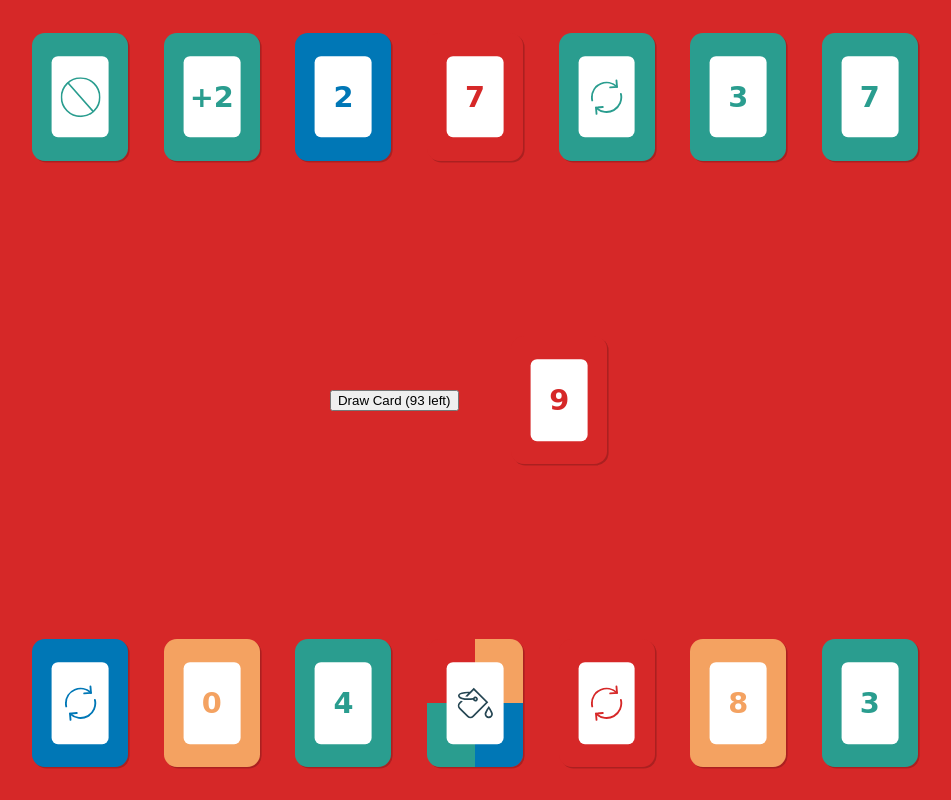
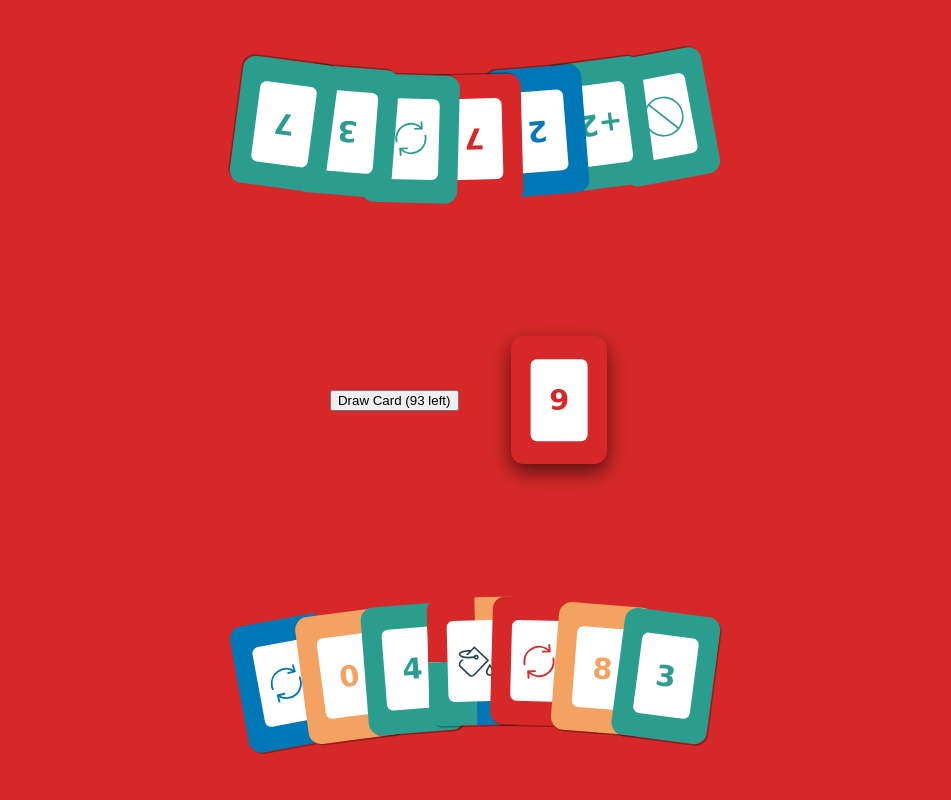
Before and after one commit to HmmamBabiKhouja/UNO, a React (Vite) app: page / in a window 1280 px wide. Shown: the whole page, without its empty margins (165-1116 px from the left). Built offline with nearby package versions, Linux system fonts and the light colour scheme.

Commit message:
feat: implement Hand component for card display; enhance Board and Game components for better card management

```diff
--- a/src/component/Board.jsx
+++ b/src/component/Board.jsx
@@ -10,10 +10,12 @@ export default function Board({ drawPile, discardPile, topCard, drawCard }){
             </div>
             <div className="discard-pile">
                 {topCard && (
-                    <Card
+                    <div className="discard-card">
+                        <Card
                         color={topCard.color}
                         value={topCard.value}
-                    />
+                        />
+                    </div>
                 )}
             </div>
         </div>
--- a/src/component/Hand.jsx
+++ b/src/component/Hand.jsx
@@ -0,0 +1,34 @@
+import Card from "./Card"
+
+export default function Hand({ cards, className, onCardClick }) {
+  return (
+    <div className={` ${className}`}>
+      {cards.map((card, index) => {
+        const middle = cards.length/2;
+
+        const rotation = (index - middle) * 3; // angle
+        const offset = (index - middle) * 65 + 32.5; // spacing, adjusted to center
+        const yOffset = Math.abs(index - middle) * 5;
+
+        return (
+          <div
+            key={index}
+            className="card-wrapper"
+            style={{
+              position: 'absolute',
+              left: `calc(50% + ${offset}px)`,
+              top: `calc(50% + ${yOffset}px)`,
+              transform: `translate(-50%, -50%) rotate(${rotation}deg)`
+            }}
+          >
+            <Card
+              color={card.color}
+              value={card.value}
+              onClick={()=> onCardClick(card, index)}
+            />
+          </div>
+        );
+      })}
+    </div>
+  );
+}
--- a/src/game.jsx
+++ b/src/game.jsx
@@ -4,6 +4,7 @@ import Card from "./component/Card"
 import Board from "./component/Board"
 import _default from "eslint-plugin-react-refresh";
 import ColorPicker from "./component/ColorPicker";
+import Hand from "./component/Hand"
 
 
 export default function Game(){
@@ -44,7 +45,6 @@ export default function Game(){
         setCurrentColor(color)
         setShowPicker(false)
         setBackGroundColor(color)
-
     }
 
     const removeWildBeggin =(card, pile)=>{
@@ -60,9 +60,6 @@ export default function Game(){
     const playCard =(card, index, hand)=>{
 
         const topCard = discardPile[discardPile.length-1]
-        console.log("on the pile "+"  "+topCard.color+topCard.value)
-        console.log("current color "+"  "+ currentColor)
-        console.log("card to play "+ card.color+"  "+ card.value)
 
         if(card.color === currentColor ||
             card.value === topCard.value ||
@@ -75,21 +72,33 @@ export default function Game(){
                     return; // not your turn
                 }
 
+                if(card.value===topCard.value){
+                    setCurrentColor(card.color)
+                    setBackGroundColor(card.color)
+                }// update current color when cards played by value
+
                 setDiscardPile(prev => [...prev, card])
                 // Handle special cards
-                if(card.color === "wild" || card.value === "+4"){
+                if(card.color === "wild"){
                     setShowPicker(true)
                 }
-                if(card.value === "+4"){
+
+                if(card.value === "+4"||card.value==="+2"){
+                    const cardsToAdd = parseInt(card.value, 10)
                     // Draw 4 cards for the opponent
-                    const cardsToDraw = drawPile.slice(-4);
-                    setDrawPile(prev => prev.slice(0, -4));
+                    const cardsToDraw = drawPile.slice(-cardsToAdd);
+                    setDrawPile(prev => prev.slice(0, -cardsToAdd));
                     if(hand === "player"){
                         setCompHand(prev => [...prev, ...cardsToDraw]);
                     }else{
                         setPlayerHand(prev => [...prev, ...cardsToDraw]);
                     }
                 }
+
+                if(card.value === "skip") return
+                //this is temp unitll making it 4 players
+                if(card.value === "reverse") return
+
                 // Switch turns
                 setIsPlayerTurn(prev => !prev);
             }
@@ -102,8 +111,8 @@ export default function Game(){
         }
 
         const newCard = drawPile[drawPile.length-1]
+        setDrawPile(prev => prev.slice(0, -1))
 
-        setDrawPile(prev => prev.slice(0, -1))
         if(isPlayerTurn){
             setPlayerHand(prev=>[...prev, newCard])
             setIsPlayerTurn(false); // end turn after drawing
@@ -118,32 +127,22 @@ export default function Game(){
     return (
         <div className={`game background-${backGroundColor}`}>
             {showPicker && <ColorPicker onPick={handleColorPicker}/>}
-            <div className="hand comp-hand">
-                {compHand.map((card, index)=>(
-                    <Card
-                        key={`${card.color}-${card.value}-${index}`}
-                        color={card.color}
-                        value={card.value}
-                        onClick ={ ()=> playCard(card, index, "computer")}
-                    />
-                ))}
-            </div>
+            <Hand
+                className="hand comp-hand"
+                cards={compHand}
+                onCardClick={(card, index)=> playCard(card, index,"computer" )}
+            />
             <Board
                 drawPile={drawPile}
                 discardPile={discardPile}
                 topCard={topCard}
                 drawCard={drawCard}
             />
-            <div className="hand player-hand">
-                {playerHand.map((card, index)=>(
-                    <Card
-                    key={`${card.color}-${card.value}-${index}`}
-                    color={card.color}
-                    value={card.value}
-                    onClick ={ ()=> playCard(card, index, "player")}
-                    />
-                ))}
-            </div>
+            <Hand
+                className="hand player-hand"
+                cards={playerHand}
+                onCardClick={(card, index)=> playCard(card, index, "player")}
+            />
         </div>
 
     )
--- a/src/index.css
+++ b/src/index.css
@@ -11,7 +11,6 @@ body{
   --white: #f0f0f0;
 }
 
-
 body,
 html{
   margin: 0;
@@ -21,7 +20,7 @@ html{
   font-family: "Comic Sans MS", "Comic Sans", cursive;
   /* color: rgba(255, 255, 255, 0.87); */
   background-color: var(--white);
-
+  overflow: hidden;
 }
 
 :root {
@@ -35,7 +34,7 @@ html{
   height: 8rem;
   border-radius: 0.8rem;
   margin: 0.8rem;
-  box-shadow: 0.1rem 0.1rem rgba(0,0,0,0.2);
+  box-shadow: 0.1rem 0.1rem rgba(0,0,0,0.3);
   color: white;
   font-size: 1.5rem;
 
@@ -51,6 +50,7 @@ html{
 
 .card:hover{
   transform: translateY(-1rem);
+  box-shadow: 0 10px 20px rgba(0,0,0,0.5);
 }
 
 .card-content{
@@ -146,14 +146,27 @@ html{
   justify-content: center;
   align-items: center;
   gap:40px;
+}
+
+.discard-pile .card{
+  box-shadow: 0 8px 20px rgba(0,0,0,0.6);
+    /* box-shadow: 0 10px 20px rgba(0,0,0,0.5); */
 
 }
 
+.discard-pile .card:hover {
+  transform: none;
+}
+
 .hand{
-  display: flex;
-  justify-content: center;
-  gap: 10px;
-  align-self: center;
+  position: relative;
+  height: 200px;
+  width: 100%;
+  transform: translate(0,-50px)
+}
+
+.comp-hand{
+  transform: translate(0,50px) rotate(180deg);
 }
 
 .color-picker-overlay {
@@ -202,3 +215,14 @@ html{
   transform: scale(1.1);
   box-shadow: 0 5px 15px rgba(255,255,255,0.3);
 }
+
+.card-wrapper {
+  position: absolute;
+  bottom: 0;
+  transition: transform 0.2s;
+}
+
+.card-wrapper:hover {
+  transform: translateY(-20px) scale(1.1);
+  z-index: 10;
+}
```
Also changed, not shown: todo.txt (added).
